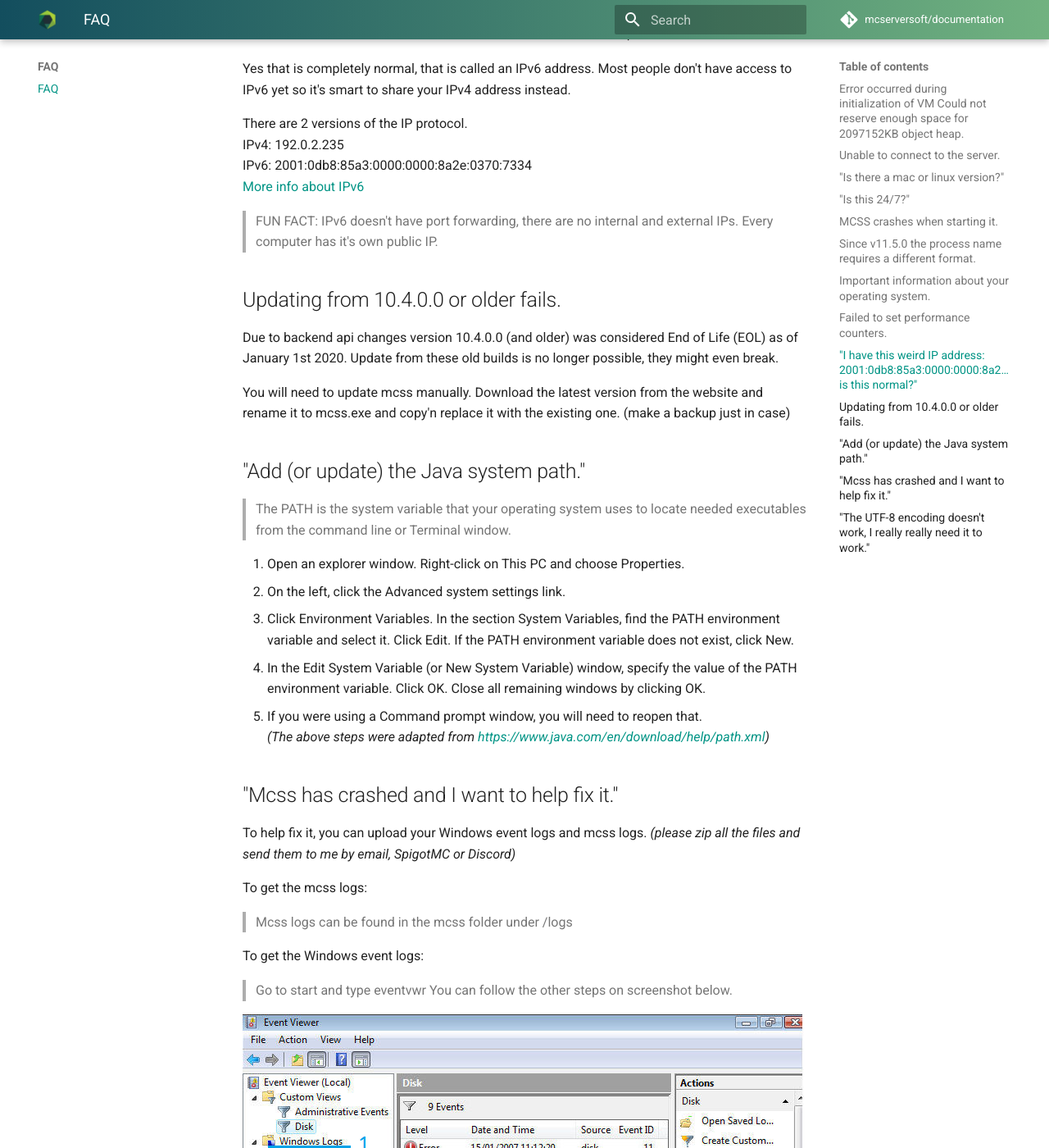
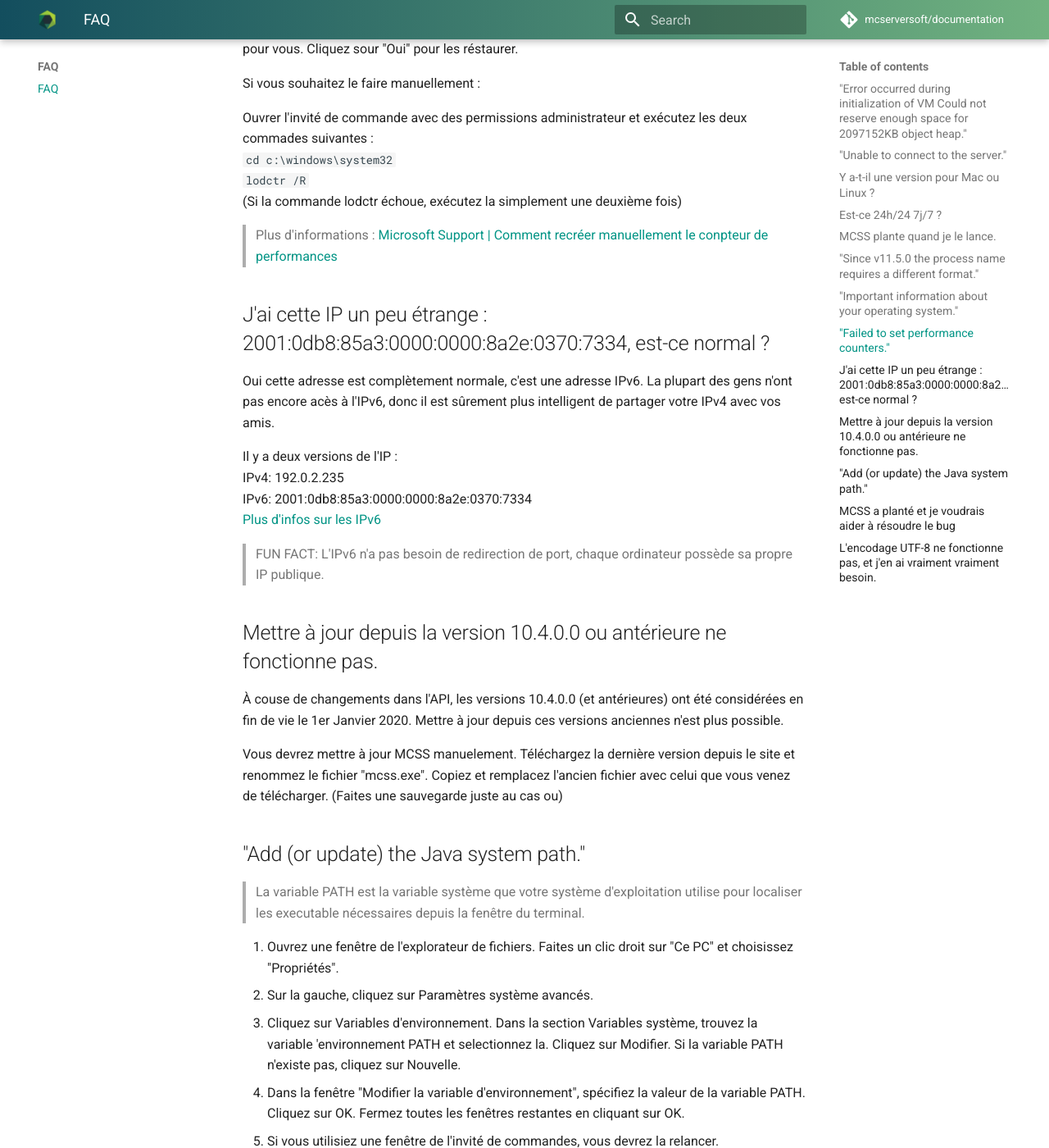
Before and after one commit to mcserversoft/documentation, an MkDocs documentation site: the page built from docs/faq.md, in a window 1280 px wide and 1400 px high, scrolled down 2935 px. Shown: the whole window at 82% size. Built offline with MkDocs 1.6.1 and Material for MkDocs 9.7.7, drawn with Linux system fonts in a browser that asks for light colours; comment, search, counter and statistics services are not loaded; some of the changed text lies outside the part shown.

Commit message:
Update faq.md

```diff
--- a/docs/faq.md
+++ b/docs/faq.md
@@ -2,165 +2,172 @@
 
 ---
 
-*   [Error occurred during initialization of VM Could not reserve enough space for 2097152KB object heap.](#error-occurred-during-initialization-of-vm)
-*   [Unable to connect to the server.](#unable-to-connect-to-the-server)
-*   [Is there a mac or linux version?](#is-there-a-mac-version)
-*   [Is this 24/7?](#is-this-24-7)
-*   [MCSS crashes when starting it.](#mcss-crashes-when-starting-it)
-*   [Since v11.5.0 the process name requires a different format.](#process-name-different-format)
-*   [Important information about your operating system.](#important-information-os)
-*   [Failed to set performance counters.](#failed-to-set-performance-counters)
-*   [I have this weird IP address: 2001:0db8:85a3:0000:0000:8a2e:0370:7334, is this normal?](#weird-ip-address)
-*   [Updating from 10.4.0.0 or older fails.](#updating-from-10400-fails)
+*   ["Error occurred during initialization of VM Could not reserve enough space for 2097152KB object heap."](#error-occurred-during-initialization-of-vm)
+*   ["Unable to connect to the server."](#unable-to-connect-to-the-server)
+*   [Y a-t-il une version pour Mac ou Linux ?](#is-there-a-mac-version)
+*   [Est-ce 24h/24 7j/7 ?](#is-this-24-7)
+*   [MCSS plante quand je le lance.](#mcss-crashes-when-starting-it)
+*   ["Since v11.5.0 the process name requires a different format."](#process-name-different-format)
+*   ["Important information about your operating system."](#important-information-os)
+*   ["Failed to set performance counters."](#failed-to-set-performance-counters)
+*   [J'ai cette IP un peu étrange : 2001:0db8:85a3:0000:0000:8a2e:0370:7334, est-ce normal ?](#weird-ip-address)
+*   [Mettre à jour depuis la version 10.4.0.0 ou antérieure ne fonctionne pas.](#updating-from-10400-fails)
 *   [Add (or update) the Java system path.](#add-update-java-path)
-*   [Mcss has crashed and I want to help fix it.](#crashed-help-dev)
-*   [The UTF-8 encoding doesn't work, I *really really* need it to work.](#utf-8)
+*   [MCSS a planté et je voudrais aider à résoudre le bug](#crashed-help-dev)
+*   [L'encodage UTF-8 ne fonctionne pas, et j'en ai *vraiment vraiment* besoin.](#utf-8)
 
 
 <a name="error-occurred-during-initialization-of-vm"></a>
-## Error occurred during initialization of VM Could not reserve enough space for 2097152KB object heap.
+## "Error occurred during initialization of VM Could not reserve enough space for 2097152KB object heap."
 
-You are likely missing the 64bit version of Java. It's either not installed or needs reinstalling.
-Want to check if it's installed? Open a command prompt and type:
+Il vous manque probablement la version 64bits de Java. Soit elle n'est pas installée, soit elle a besoin d'une réinstallation.
+Pour vérifier si elle est déjà installé, ouvrer l'invité de commandes et entrez :
 `java -d64 -version`
 
-If it gives you an error, you don't have it installed. You can download it [here](https://java.com/en/download/windows-64bit.jsp).
+Si vous obtenez une erreur, elle n'est pas installée. Vous pouvez télécharger Java 64bits [ici](https://java.com/fr/download/windows-64bit.jsp).
 
 
 <a name="unable-to-connect-to-the-server"></a>
-## Unable to connect to the server.
+## "Unable to connect to the server."
 
-As the server owner, try connecting with "localhost" (without the "").
-Works? Great! This means there is nothing wrong with the actual server.
+Sur le même PC que celui qui héberge le serveur, connectez vous avec "localhost" (sans les ")
+Ça fonctionne ? super ! Ça veutdire que le serveur en lui-même fonctionne parfaitement !
 
-However if you want other people to be able to play on your server, you will need to port forward your ip.
-[See section on Port forwarding](https://mcserversoft.github.io/documentation/port-forwarding).
+Cependant, si vous voulez que d'autres personnes puissent rejoindre votre serveur, vous devrez rediriger un port de votre router.
+[Voir la section sur la redirection de port](https://mcserversoft.github.io/documentation/port-forwarding).
 
 
 <a name="is-there-a-mac-version"></a>
-## "Is there a mac or linux version?"
+## Y a-t-il une version pour Mac ou Linux ?
 
-No unfortunately there isn't a version for mac. Mcss is Windows only.<br>
-**Supported OSs**: Windows Server (2008R2 SP1/2012/2016), Windows 7, 8 and 10
+Non, malheureusement il n'y a pas de version pour Mac ou Linux. Mcss ne fonctionne que sous windows.<br>
+**OS supportés**: Windows Server (2008R2 SP1/2012/2016), Windows 7, 8 et 10
 
 
 <a name="is-this-24-7"></a>
-## "Is this 24/7?"
+## Est-ce 24h/24 7j/7 ?
 
-No, it's software that runs on your computer.<br>
-Nothing like Aternos.
+Seulement si votre PC est allumé en permanence, c'est un logiciel qui tourne dessus. Si le PC est éteint, le serveur aussi.<br>
+Rien à voir avec Aternos par exemple.
 
 
 <a name="mcss-crashes-when-starting-it"></a>
-## MCSS crashes when starting it.
+## MCSS plante quand je le lance.
 
-Do you have [.NET Framework 4.7.2](https://dotnet.microsoft.com/download/dotnet-framework/net472) (or higher) installed?
+Avez vous le [Framework .NET 4.7.2](https://dotnet.microsoft.com/download/dotnet-framework/net472) (ou plus haut) installé ?
 
 
 <a name="process-name-different-format"></a>
-## Since v11.5.0 the process name requires a different format.
+## "Since v11.5.0 the process name requires a different format."
 
 ![Screenshot of the process name requires different format dialog](assets/screenshots/dialog_regedit_process_name.png)
 
-This change is required, click 'Yes' to apply the change.
+Ce changement est requis, cliquez sur 'Oui' pour appliquer le changement.
 
 
 <a name="important-information-os"></a>
-## Important information about your operating system.
+## "Important information about your operating system."
 
 ![Screenshot of outdated operating system dialog](assets/screenshots/dialog_outdated_os_powershell.png)
 
-Read the text in the dialog 😉
+Lisez le texte de la boite de dialogue :
+`Depuis MCSS 11.7.0, la manière dont le statut des serveurs est détecté a changée.
 
-> It has been reported by other users that PowerShell can be upgraded on Windows Server 2012 R2 but Windows 7 users can not. Their best option is to switch to the 'Console Read' method.
+Windows 7 ne supporte pas cette nouvelle méthode via 'PowerShell', à la place MCSS doit utiliser l'ancienne méthode, moins fiable, de détection avec la console.
+
+Les utilisateurs de WIndows Server 2012 R2 peuvent ignorer cet avertissement et mettre à jour leur version de PowerShell vers la 5.1.
+
+Voulez vous changer la méthode de détection pour utiliser 'ConsoleRead' ?
+(Ce réglage peut aussi être retrouvé dans Files > Options > Advanced)`
+
+> Il a été reporté par les autres utilisateurs que PowerShell peut être mis à jour sous indows Server 2012, mais pas sous Windows 7. Leur meilleure option est de passer à la méthode "ConsoleRead".
 
 
 <a name="failed-to-set-performance-counters"></a>
-## Failed to set performance counters.
+## "Failed to set performance counters."
 
 ![Screenshot of failed to set performance counters dialog](assets/screenshots/dialog_performance_counters.png)
 
-Your performance counters are corrupt. Mcss can automatically do this for you. Click "Yes" to fix it.
+Vos compteurs de performances sont corrompus. MCSS peut eutomatiquement réparer cela pour vous. Cliquez sour "Oui" pour les réstaurer.
 
-In case you want to do this manually:
+Si vous souhaitez le faire manuellement :
 
-Open a command prompt with administrator rights and execute the following commands:
+Ouvrer l'invité de commande avec des permissions administrateur et exécutez les deux commades suivantes :
 <br>`cd c:\windows\system32`
 <br>`lodctr /R`
-<br>(if the lodctr command fails, simply run it twice)
+<br>(Si la commande lodctr échoue, exécutez la simplement une deuxième fois)
 
-> More info: [Microsoft Support | How to manually rebuild Performance Counter Library values
-](https://support.microsoft.com/en-us/help/300956/how-to-manually-rebuild-performance-counter-library-values)
+> Plus d'informations : [Microsoft Support | Comment recréer manuellement le conpteur de performances](https://support.microsoft.com/fr-fr/help/300956/how-to-manually-rebuild-performance-counter-library-values)
 
 
 <a name="weird-ip-address"></a>
-## "I have this weird IP address: 2001:0db8:85a3:0000:0000:8a2e:0370:7334, is this normal?"
+## J'ai cette IP un peu étrange : 2001:0db8:85a3:0000:0000:8a2e:0370:7334, est-ce normal ?
 
-Yes that is completely normal, that is called an IPv6 address. Most people don't have access to IPv6 yet so it's smart to share your IPv4 address instead.
+Oui cette adresse est complètement normale, c'est une adresse IPv6. La plupart des gens n'ont pas encore acès à l'IPv6, donc il est sûrement plus intelligent de partager votre IPv4 avec vos amis.
 
-There are 2 versions of the IP protocol.
+Il y a deux versions de l'IP :
 <br>IPv4: 192.0.2.235
 <br>IPv6: 2001:0db8:85a3:0000:0000:8a2e:0370:7334
-<br>[More info about IPv6](https://www.networkworld.com/article/3254575/what-is-ipv6-and-why-aren-t-we-there-yet.html)
+<br>[Plus d'infos sur les IPv6](https://www.commentcamarche.net/contents/524-le-protocole-ipv6)
 
-> FUN FACT: IPv6 doesn't have port forwarding, there are no internal and external IPs. Every computer has it's own public IP.
+> FUN FACT: L'IPv6 n'a pas besoin de redirection de port, chaque ordinateur possède sa propre IP publique.
 
 
 <a name="updating-from-10400-fails"></a>
-## Updating from 10.4.0.0 or older fails.
+## Mettre à jour depuis la version 10.4.0.0 ou antérieure ne fonctionne pas.
 
-Due to backend api changes version 10.4.0.0 (and older) was considered End of Life (EOL) as of January 1st 2020.
-Update from these old builds is no longer possible, they might even break.
+À couse de changements dans l'API, les versions 10.4.0.0 (et antérieures) ont été considérées en fin de vie le 1er Janvier 2020.
+Mettre à jour depuis ces versions anciennes n'est plus possible.
 
-You will need to update mcss manually. Download the latest version from the website and rename it to mcss.exe and copy'n replace it with the existing one. (make a backup just in case)
+Vous devrez mettre à jour MCSS manuelement. Téléchargez la dernière version depuis le site et renommez le fichier "mcss.exe". Copiez et remplacez l'ancien fichier avec celui que vous venez de télécharger. (Faites une sauvegarde juste au cas ou)
 
 
 <a name="add-update-java-path"></a>
 ## "Add (or update) the Java system path."
 
-> The PATH is the system variable that your operating system uses to locate needed executables from the command line or Terminal window.
+> La variable PATH est la variable système que votre système d'exploitation utilise pour localiser les executable nécessaires depuis la fenêtre du terminal.
 
-1. Open an explorer window. Right-click on This PC and choose Properties.
-2.  On the left, click the Advanced system settings link.
-3. Click Environment Variables. In the section System Variables, find the PATH environment variable and select it. Click Edit. If the PATH environment variable does not exist, click New.
-4. In the Edit System Variable (or New System Variable) window, specify the value of the PATH environment variable. Click OK. Close all remaining windows by clicking OK.
-5. If you were using a Command prompt window, you will need to reopen that.
-<br>*(The above steps were adapted from <https://www.java.com/en/download/help/path.xml>)*
+1. Ouvrez une fenêtre de l'explorateur de fichiers. Faites un clic droit sur "Ce PC" et choisissez "Propriétés".
+2.  Sur la gauche, cliquez sur Paramètres système avancés.
+3. Cliquez sur Variables d'environnement. Dans la section Variables système, trouvez la variable 'environnement PATH et selectionnez la. Cliquez sur Modifier. Si la variable PATH n'existe pas, cliquez sur Nouvelle.
+4. Dans la fenêtre "Modifier la variable d'environnement", spécifiez la valeur de la variable PATH. Cliquez sur OK. Fermez toutes les fenêtres restantes en cliquant sur OK.
+5. Si vous utilisiez une fenêtre de l'invité de commandes, vous devrez la relancer.
+<br>*(Instructions adaptés de <https://www.java.com/fr/download/help/path.xml>)*
 
 
 <a name="crashed-help-dev"></a>
-## "Mcss has crashed and I want to help fix it."
+## MCSS a planté et je voudrais aider à résoudre le bug
 
-To help fix it, you can upload your Windows event logs and mcss logs.
-*(please zip all the files and send them to me by email, SpigotMC or Discord)*
+Pour aider à résoudre le bug, vous pouvez envoyer vos logs MCSS et vos logs d'évènements Windows.
+*(Veuillez faire un zip avec tous les fichiers et me l'envoyer pas e-mail, Spigot ou Discord)*
 
-To get the mcss logs:
-> Mcss logs can be found in the mcss folder under /logs
+Pour obtenir les logs de MCSS :
+> Vous pouvez les trouver dans le dossier d'installation du logiciel dans /logs
 
-To get the Windows event logs:
-> Go to start and type eventvwr
-You can follow the other steps on screenshot below.
+Pour obtenir les logs d'évènements windows :
+> dans le menu démarrer, entrez eventvwr puis entrée.
+Suivez ensuite les étapes de la capture d'écran ci-dessous.
 
 ![Screenshot of the event viewer](assets/screenshots/event_viewer.png)
 
 
 
 <a name="utf-8"></a>
-## "The UTF-8 encoding doesn't work, I *really really* need it to work."
+## L'encodage UTF-8 ne fonctionne pas, et j'en ai *vraiment vraiment* besoin.
 
-The sad reality is that UTF-8 is a second-class citizen in Windows.
+La triste réalité est que l'encodage UTF-8 est très marginal sous Windows.
 
-As of Windows 10 version 1903, you have the option to set the system locale (language for non-Unicode programs) to UTF-8, but the feature is in beta.
+Avec windows 10 1903, Vous avez la possibilité de changer les paramètres régionnaux du système (language pour les programmes non-Unicodes) pour l'UTF-8, mais cette fonctionnalité est en beta.
 
-To activate it:
-*   Run `intl.cpl` (which opens the regional settings in Control Panel)
-*   Follow the instructions in the screen shot below.
+Pour chager ce réglage :
+*   Lancez `intl.cpl` avec Windows + R (Qui ouvre les réglages régionnaux du panneau de configuration)
+*   Suivez les instructions de la capture d'écran ci-dessous.
 
 ![Screenshot of the region settings window as part of the control panel](assets/screenshots/utf8.png)
 
-In some cases, the server needs to be started with additional parameters. E.g `-Dfile.encoding=UTF-8`, this varies from the server type used. More research is required on your end.
+Dans certains cas, le serveur devra être redémarré avec un argument additionnel. Par exemple `-Dfile.encoding=UTF-8`, mais ceci varie en fonction du type de serveur concerné. Des recherches plus approfondies seront nécessaires de votre côté.
 
-After setting this all up, this still doesn't guarantee that it will work. This just shows how bad the UTF-8 console support in Windows really is.
+Même après tout cela, il n'est pas garanti que tous les problèmes soient réglés. Ça montre juste à quel point le support pour l'encodage UTF-8 est mauvais dans la console Windows...
 
 (sources)
 *   <https://stackoverflow.com/a/57134096>,
```
